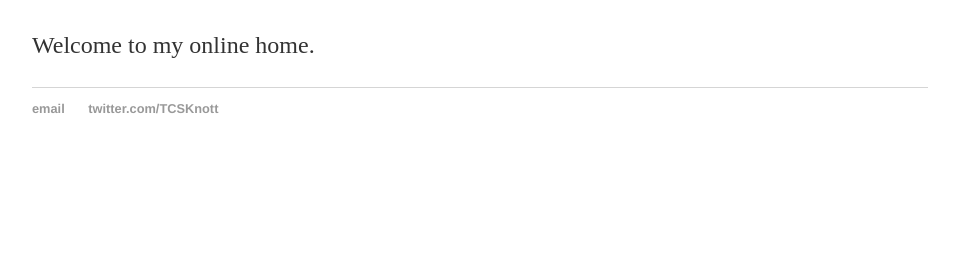
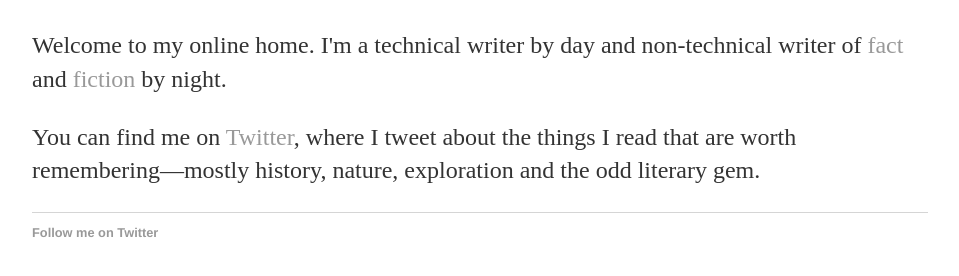
Before and after one commit to tknott91/tknott91.github.io, a plain HTML site: page index.html in a window 1280 px wide. Shown: the part 168-444 px from the top of the page, without its empty margins (160-1119 px from the left). Drawn offline with Linux system fonts and the light colour scheme.

Commit message:
Update index.html

```diff
--- a/index.html
+++ b/index.html
@@ -15,13 +15,13 @@
 		<div class="container">
     	<div class="blurb">
       	<h1>Hi, I'm Toby Knott</h1>
-				<p>Welcome to my online home.</p>
+				<p>Welcome to my online home. I'm a technical writer by day and non-technical writer of <a href="/fact">fact</a> and <a href="/fiction">fiction</a> by night.</p>
+				<p>You can find me on <a href="https://twitter.com/TCSKnott">Twitter</a>, where I tweet about the things I read that are worth remembering&#8212;mostly history, nature, exploration and the odd literary gem.</p>
     	</div>
 		</div>
 		<footer>
   		<ul>
-    		<li><a href="mailto:toby.knott91@gmail.com">email</a></li>
-      	<li><a href="https://twitter.com/TCSKnott">twitter.com/TCSKnott</a></li>
+      	<li><a href="https://twitter.com/TCSKnott">Follow me on Twitter</a></li>
 			</ul>
 		</footer>
 	</body>
```
